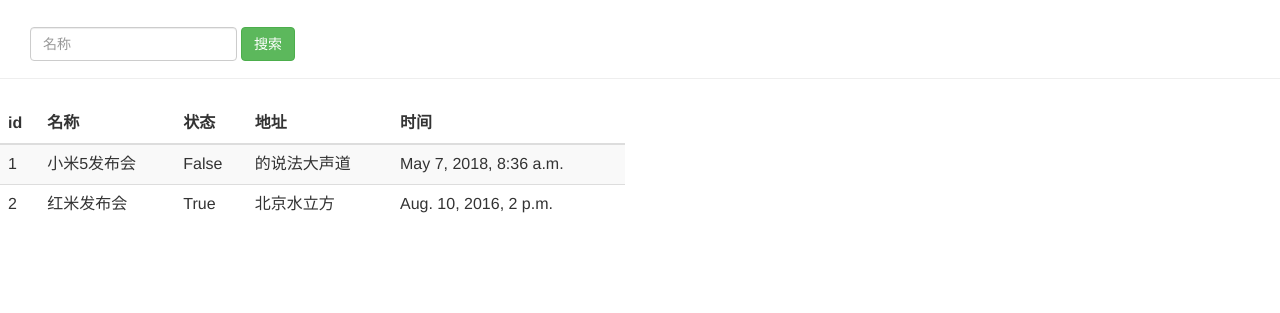
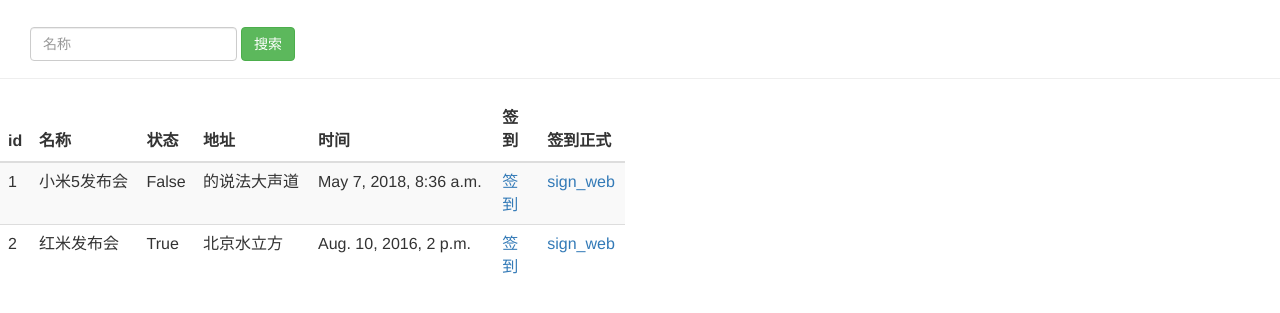
Before and after one commit to leslie110/guest, a Django app: page /search_name/ in a window 1280 px wide. Shown: the part 51-364 px from the top of the page. Run offline with Django 3.2, Linux system fonts and the light colour scheme; a user stored in the database is signed in; data comes from the database, SQL or seed files in the repository; some libraries are stand-ins or nearby versions.

Commit message:
开发结束

```diff
--- a/guest/urls.py
+++ b/guest/urls.py
@@ -15,17 +15,21 @@
 """
 from django.contrib import admin
 from django.urls import path
-from django.conf.urls import url,include
-from sign import views#导入应用模块
+from django.conf.urls import url, include
+from sign import views  # 导入应用模块
 
 urlpatterns = [
     path('admin/', admin.site.urls),
-    url(r"^login/$",views.login),#添加index/路径配置
-    url(r"indexs/",views.indexs),
-    url(r"login_action",views.login_action),
-    url(r"event_manage/",views.event_manage),
-    url(r"^$",views.login),
-    url(r'accounts/login/$',views.login),
-    url(r"^search_name/$",views.search_name),
-    url(r"^guest_manage/",views.guest_manage),
+    url(r"^login/$", views.login),  # 添加index/路径配置
+    url(r"indexs/", views.indexs),
+    url(r"login_action", views.login_action),
+    url(r"event_manage/", views.event_manage),
+    url(r"^$", views.login),
+    url(r'accounts/login/$', views.login),
+    url(r"^search_name/$", views.search_name),
+    url(r"^guest_manage/", views.guest_manage),
+    url(r"^sign_index/(?P<eid>[0-9]+)/$", views.sign_index),
+    url(r"^sign_index_action/(?P<eid>[0-9]+)/$", views.sign_index_action),
+    url(r"logout/",views.logout)
+
 ]
--- a/sign/templates/event_manage.html
+++ b/sign/templates/event_manage.html
@@ -40,8 +40,8 @@
 
 
   <!--发布会列表-->
-  <div class="row" style="padding-top: 5px;">
-      <div class="col-md-6">
+  <div class="row">
+        <div class="col-md-6">
           <table class="table table-striped">
             <thead>
               <tr>
@@ -50,6 +50,8 @@
                 <th>状态</th>
                 <th>地址</th>
                 <th>时间</th>
+                <th style="width: 45px;">签到</th>
+                <th>签到正式</th>
               </tr>
             </thead>
             <tbody>
@@ -60,6 +62,8 @@
                   <td>{{ event.status }}</td>
                   <td>{{ event.address }}</td>
                   <td>{{ event.start_time }}</td>
+                  <td><a href="/sign_index/{{ event.id }}/"  target="{{ event.id }}_blank">签到</a></td>
+                  <td><a href="/sign_index2/{{ event.id }}/"  target="{{ event.id }}_blank">sign_web</a></td>
                 </tr>
              {% endfor %}
             </tbody>
--- a/sign/templates/guest_manage.html
+++ b/sign/templates/guest_manage.html
@@ -31,9 +31,9 @@
     <div class="container theme-showcase" role="main">
 
       <!--发布会表单-->
-      <div class="page-header">
+      <div class="page-header" style="padding-top: 30px">
         <!-- 搜索功能-->
-        <div id="navbar" class="navbar-collapse collapse">
+        <div id="navbar" class="navbar-collapse collapse" style="padding-top: 30px">
           <form class="navbar-form" method="get" action="/search_phone/">
             <div class="form-group">
               <input name="phone" type="text" placeholder="手机号" class="form-control">
--- a/sign/views.py
+++ b/sign/views.py
@@ -4,6 +4,7 @@
 from django.contrib import auth
 from sign.models import Event,Guest
 from django.core.paginator import Paginator,EmptyPage,PageNotAnInteger
+from django.shortcuts import render,get_object_or_404
 
 # Create your views here.
 #登录首页
@@ -76,3 +77,41 @@
     return render(request,"guest_manage.html",{"user":username,
                                                "guests":contacts
     })
+
+#签到页面
+@login_required()
+def sign_index(request,eid):
+    event = get_object_or_404(Event,id=eid)
+    return render(request,'sign_index.html',{'event':event})
+
+#签到动作
+@login_required()
+def sign_index_action(request,eid):
+    event = get_object_or_404(Event, id=eid)
+    phone = request.POST.get('phone','')
+    print (phone)
+
+    result = Guest.objects.filter(phone=phone)
+    if not result:
+        return render(request,'sign_index.html',{'event':event,
+                                                 'hint':'phone error.'})
+    result = Guest.objects.filter(phone=phone,event_id=eid)
+    if not result:
+        return render(request,'sign_index.html',{'event':event,
+                                                 'hint':'event id or phone error.'})
+    result = Guest.objects.get(phone=phone, event_id=eid)
+    if result.sign:
+        return render(request, 'sign_index.html', {'event': event,
+                                                   'hint': 'user has sign in.'})
+    else:
+        Guest.objects.filter(phone=phone,event_id=eid).update(sign=1)
+        return render(request, 'sign_index.html', {'event': event,
+                                                   'hint': 'sign in success!',
+
+                                                   'guest':result})
+#退出登录
+@login_required()
+def logout(request):
+    auth.logout(request)  #退出登录
+    response = HttpResponseRedirect('/')
+    return response
```
Also changed, not shown: sign/templates/sign_index.html (added, +54 -0 lines).
